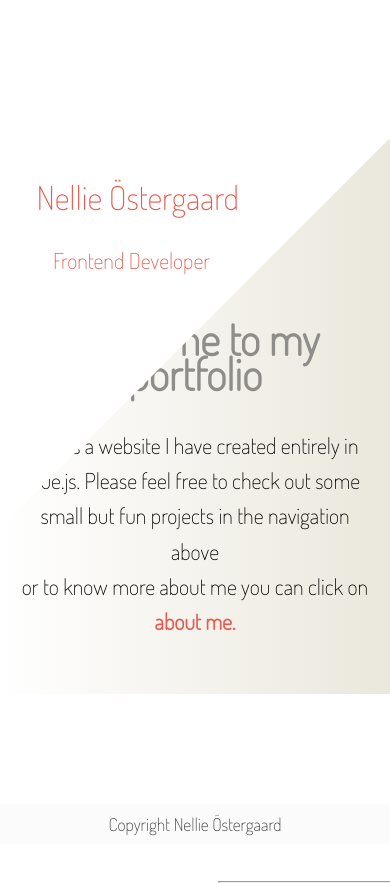
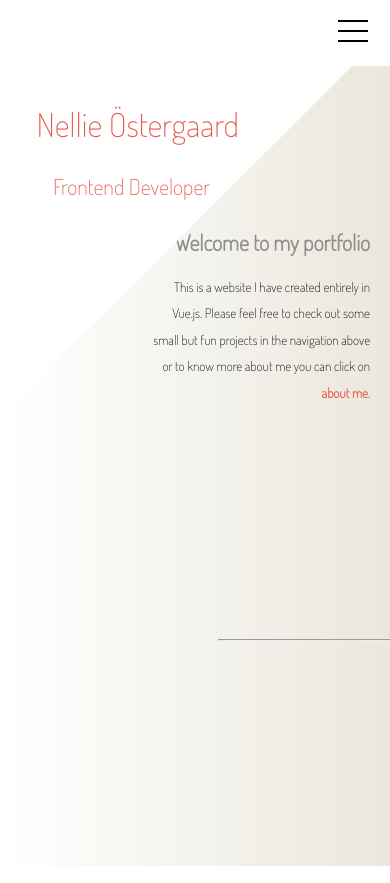
Before and after one commit to nellieostergaard/my-portfolio, a Vue app in the folder my-portfolio/: page / in a window 390 px wide. Shown: the top 883 px of the page. Built offline with nearby package versions, Linux system fonts and the light colour scheme; what vue-draggable, vue-resource would draw is missing.

Commit message:
add responsive navigation

```diff
--- a/my-portfolio/src/assets/sass/colors.sass
+++ b/my-portfolio/src/assets/sass/colors.sass
@@ -1,13 +1,5 @@
-$color-gray: #545454
-$color-lightgray: rgba(187, 186, 186, 0.8)
-$color-superlightgray: rgba(230, 230, 230, 0.5)
 $color-white: #E1DDDB
 $color-black: #8E8D8A
 $feature: #E85A4F
-$feature-hover: rgb(182, 95, 117)
-$my-blue: #ADD8E6
-
 $background-color : #EAE7DC
-$orange : #E85A4F
-$grey : #8E8D8A
 $brown : #D8C3A5
--- a/my-portfolio/src/assets/sass/media.sass
+++ b/my-portfolio/src/assets/sass/media.sass
@@ -1,106 +1,88 @@
 /* Media Query
-
-/* Responsive on screens less than 600px wide
 
 @media screen and (max-width: 600px)
   #app
     .page-wrapper
       z-index: 2
-
+      top: 3em
+      position: relative
+    /* Home start */
     .welcome-text-container, .wavy-text-container
+      text-align: right
       margin: 0
-      text-align: center
-      font-size: 1em
-
-    .wavy-text-container
-      font-size: 2em
-
-    .menu
-      position: relative
-
-      .menu-hamburger
-        display: block
-        position: absolute
-        right: 0em
-        width: 45px
-        height: 40px
-        padding: 8px
-
-        &:after
+      line-height: 1.2rem
+      h2
+        font-size: 1rem
+      p
+        padding-left: 10em
+        font-size: 0.6rem
+    .bg:before
+      border-width: 8em
+    /* Home end */
+    /* Navigation start */
+    nav
+      box-shadow: 0px 3px 5px -1px #ccc
+      ul
+        display: none
+        li:hover > ul,
+        li ul:hover
+          visibility: visible
+          opacity: 1
+          display: block
+          z-index: 4
+          min-width: 250px
+          text-align: left
+          padding-top: 20px
+          box-shadow: 0px 3px 5px -1px #ccc
+      &.Home ul
+        padding-left: 0
+      .nav-icon
+        display: flex
+        .navicon:after
           box-shadow: none
           content: ""
           position: absolute
-          top: calc(50% - 2px)
+          top: 1.5em
           right: 1rem
           width: 30px
           height: 2px
-          background: $color-white
-          box-shadow: 0 10px $color-white, 0 -10px $color-white
+          background: black
+          z-index: 2
+          box-shadow: 0 10px black, 0 -10px black
+      .nav-btn
+        display: flex
+        cursor: pointer
+        position: absolute
+        top: 2em
+        opacity: 0
+        right: 1rem
+        width: 2em
+        height: 2em
+        user-select: none
+        &:checked ~ .nav-icon .navicon:after
+          background: $feature
+          box-shadow: 0 0 $feature, 0 0 $feature
+        &:checked ~ ul
+          max-height: 240px
+          display: flex
+          flex-direction: column
+          top: 2em
+          position: absolute
+          background-color: white
+          z-index: 2
+          width: 100%
+          box-shadow: 0px 3px 5px -1px #ccc
+          padding: 0
+          li
+            padding: 1em 3em
+            border-left: none
+            a:hover
+              padding-left: 10px
+              border-left: 2px solid $feature
+              transition: all 0.3s ease
+    /* Navigation end */
 
-      &.dropdown-active
-        .menu-hamburger:after
-          box-shadow: none
-        ol
-          display: flex
-
-        .sub-menu
-          display: none
-          width: 100vw
-          position: relative
-          left: -2rem
-          top: 50%
-          transform: translateY(-50%)
-
-        .menu-item:hover > .sub-menu
-          display: block
-
-    .menu > ol
-      display: none
-      background: $feature
-      flex-direction: column
-      justify-content: center
-      height: 60vh
-      animation: fade 0.2s ease-out
-
-    .menu > ol > .menu-item
-      flex: 0
-      opacity: 0
-      animation: enter 0.3s ease-out forwards
-
-    .menu > ol > .menu-item:nth-child(1)
-      animation-delay: 0s
-
-    .menu > ol > .menu-item:nth-child(2)
-      animation-delay: 0.1s
-
-    .menu > ol > .menu-item:nth-child(3)
-      animation-delay: 0.2s
-
-    .menu > ol > .menu-item:nth-child(4)
-      animation-delay: 0.3s
-
-    .menu > ol > .menu-item:nth-child(5)
-      animation-delay: 0.4s
-
-    .menu > ol > .menu-item + .menu-item
-      margin-top: 0.75rem
-
-    .menu > ol > .menu-item:after
-      left: auto
-      right: 1rem
-      bottom: calc(50% - 6px)
-      content: "\f104"
-      font: normal normal normal 14px/1 FontAwesome
-      font-size: inherit
-      text-rendering: auto
-      -webkit-font-smoothing: antialiased
-
-    .menu > ol > .menu-item:hover
-      z-index: 1
-
-    .clock
-      display: none
-
+    /* About start */
     .about-content
       p
         max-width: 100%
@@ -123,8 +105,12 @@
             left: 96%
           span:nth-child(even):before
             right: 96%
+    /* About end */
 
+    /* Project 1 start */
     .project-1
+      .clock
+        display: none
       .time-container
         justify-content: center
 
@@ -142,7 +128,8 @@
         .drag-column
           @media (max-width: 690px)
             margin-bottom: 30px
-
+    /* Project 1 end */
+    /* Project 2 start */
     .project-2
       flex-direction: column
       margin-top: 2rem
@@ -153,6 +140,7 @@
         max-width: 100%
         background-color: white
         padding: 10px
+    /* Project 2 end */
 
 @media screen and (min-width: 1024px) and (max-width: 1024px)
   #app
--- a/my-portfolio/src/assets/sass/style.sass
+++ b/my-portfolio/src/assets/sass/style.sass
@@ -15,12 +15,13 @@ body
   -moz-osx-font-smoothing: grayscale
   text-align: center
   color: black
-  height: 100%
+  height: 100vh
+  width: 100%
 
   .page-wrapper
     padding: 20px
     z-index: 1
-    height: 100%
+    height: 90%
     background: linear-gradient(90deg, rgba(255,255,255,1) 0%, #EAE7DC 100%)
 
   a
@@ -36,6 +37,8 @@ body
     background-color: rgba(230, 230, 230, 0.2)
     width: 100%
 
+.flex
+  display: flex
 
 .bg
   flex-direction: column
@@ -64,7 +67,7 @@ body
     border-radius: 0.4em
     border-width: 12em
 
-// BUTTON
+/* BUTTON */
 $thick: 3px
 $pad: 0.7em
 $extra: calc(#{$pad} * 1.2)
@@ -166,17 +169,19 @@ $extra: calc(#{$pad} * 1.2)
         transition: transform 0.5s cubic-bezier(0, 0.53, 0.29, 1) 0.56s
         transform-origin: left
 
-// NAVBAR
+/* NAVBAR */
 nav
-  &.primary-navigation
     margin: 0 auto
     display: block
     text-align: center
     font-size: 0.9rem
 
-    ul
+    .nav-btn, .nav-icon
+      display: none
+
+    &.Home ul
       padding-left: 25%
-      li
+    ul li
         list-style: none
         margin: 0 auto
         border-left: 2px solid $feature
@@ -185,27 +190,25 @@ nav
         position: relative
         text-decoration: none
         text-align: center
+        ul
+          visibility: hidden
+          opacity: 0
+          position: absolute
+          padding-left: 0
+          left: 0
+          display: none
+          background: white
 
     .dropdown
       border-radius: 4%
 
     li a
       color: black
-
-    li a:hover
-      color: $feature
+      &:hover
+        color: $feature
 
     li:hover
       cursor: pointer
-
-    ul li ul
-      visibility: hidden
-      opacity: 0
-      position: absolute
-      padding-left: 0
-      left: 0
-      display: none
-      background: white
 
     ul li:hover > ul,
     ul li ul:hover
@@ -223,20 +226,10 @@ nav
       text-align: left
       margin-bottom: 20px
       border-style: none
-
-    ul li ul li a:hover
-      padding-left: 10px
-      border-left: 2px solid $feature
-      transition: all 0.3s ease
-
-a
-  text-decoration: none
-
-  &:hover
-    color: $feature
-
-ul li ul li a
-  transition: all 0.5s ease
+      a:hover
+        padding-left: 10px
+        border-left: 2px solid $feature
+        transition: all 0.3s ease
 
 /* HOME */
 .wavy-text-container
@@ -262,7 +255,7 @@ ul li ul li a
   line-height: 1.6rem
   h2
     font-size: 2rem
-    color: #8E8D8A
+    color: $color-black
   p
     color: black
 
@@ -277,19 +270,19 @@ ul li ul li a
 
 /* PROJECT-1
 
-.flex
+.project-1
   display: flex
-
-.project-1
+  flex-direction: row
   .time-container
     justify-content: flex-start
-    align-items: center
     margin-top: 1em
+    width: 50%
 
   .time-text
     position: relative
     font-size: 2em
     margin-left: 2em
+    align-self: center
 
   /// CLOCK
 
@@ -310,7 +303,7 @@ ul li ul li a
       position: absolute
       left: calc(50% - 1px)
       width: 2px
-      background: $feature-hover
+      background: $brown
       transform-origin: bottom center
       z-index: 2
       border-radius: 1px
@@ -356,6 +349,7 @@ ul li ul li a
   $to-do: #f4ce46
   $in-progress: #2a92bf
   $approved: #00b961
+  width: 50%
 
   .input
     color: #333
@@ -391,7 +385,8 @@ ul li ul li a
     flex: 1
     margin: 0 10px
     position: relative
-    background: rgba(232, 232, 232, 0.4)
+    background: rgb(245, 245, 245)
+    border: 1px solid rgba(232, 232, 232, 0.8)
     overflow: hidden
     border-radius: 8px
 
@@ -423,17 +418,14 @@ ul li ul li a
     justify-content: space-between
     padding: 10px
     user-select: none
-    background: $color-white
-    border-top: 1px solid rgba(232, 232, 232, 0.8)
-    border-left: 1px solid rgba(232, 232, 232, 0.8)
-    border-right: 1px solid rgba(232, 232, 232, 0.8)
 
   .drag-inner-list
-    height: 85vh
+    height: 55vh
     overflow: auto
 
   .column-1 .drag-item
-    background: rgb(252, 252, 252)
+    background: #c6c6c6
+    color: white
 
   .column-2 .drag-item
     background: rgb(255, 222, 140)
@@ -467,7 +459,7 @@ ul li ul li a
 
       .input
         width: 60%
-        border: 1px solid $color-lightgray
+        border: 1px solid white
 
   .drag-header-more
     cursor: pointer
@@ -590,7 +582,7 @@ ul li ul li a
 
     a
       font-weight: 600
-      color: #8E8D8A
+      color: $color-black
       text-decoration: underline !important
 
   .me-content-container
@@ -621,7 +613,7 @@ ul li ul li a
       font-size: 1em
       line-height: 1.75em
       border-top: 3px solid
-      border-image: linear-gradient(to right, $feature-hover 0%, $feature 100%)
+      border-image: linear-gradient(to right, $feature 0%, $feature 100%)
       border-image-slice: 1
       border-width: 3px
       margin: 0
@@ -643,6 +635,7 @@ ul li ul li a
       p
         max-width: 100%
         margin: 0
+        color: black
         &:first-of-type
           font-weight: 600
 
--- a/my-portfolio/src/components/NavigationComponent.vue
+++ b/my-portfolio/src/components/NavigationComponent.vue
@@ -1,16 +1,17 @@
 <template>
-  <nav role="navigation" class="primary-navigation">
+  <nav role="navigation" :class="$store.state.atPage">
+    <input class="nav-btn" type="checkbox" id="nav-btn" />
+    <label class="nav-icon" for="nav-btn"><span class="navicon"></span></label>
     <ul>
       <li><router-link to="/">Home</router-link></li>
       <li>
-        <a href="#">Projects &dtrif;</a>
+        <a>Projects</a>
         <ul class="dropdown">
           <li><router-link to="/project-1">Dashboard</router-link></li>
           <li><router-link to="/project-2">TBA</router-link></li>
         </ul>
       </li>
       <li><router-link to="/about">About me</router-link></li>
-      <li><a href="#">Contact</a></li>
     </ul>
   </nav>
 </template>
--- a/my-portfolio/src/router/index.js
+++ b/my-portfolio/src/router/index.js
@@ -4,6 +4,7 @@ import Home from "../views/Home.vue";
 import About from "../views/About.vue";
 import Project1 from "../views/Project1.vue";
 import Project2 from "../views/Project2.vue";
+import store from "../store/index.js";
 
 Vue.use(VueRouter);
 
@@ -36,4 +37,9 @@ const router = new VueRouter({
   routes
 });
 
+router.beforeEach((to, from, next) => {
+  store.commit("atPage", to.name);
+  next();
+});
+
 export default router;
--- a/my-portfolio/src/store/index.js
+++ b/my-portfolio/src/store/index.js
@@ -6,6 +6,7 @@ Vue.use(Vuex);
 export default new Vuex.Store({
   state: {
     showDropDownMenu: false,
+    atPage: "Home",
     bigHello: [
       { letter: "H", style: "--i:1;" },
       { letter: "e", style: "--i:2;" },
@@ -106,6 +107,9 @@ export default new Vuex.Store({
     toggleMobileMenu(state) {
       state.showDropDownMenu = !state.showDropDownMenu;
     },
+    atPage(state, page) {
+      state.atPage = page;
+    },
     setWeatherData(state, data) {
       let weatherData = data.body.list[0];
       state.weather.name = weatherData.name;
```
